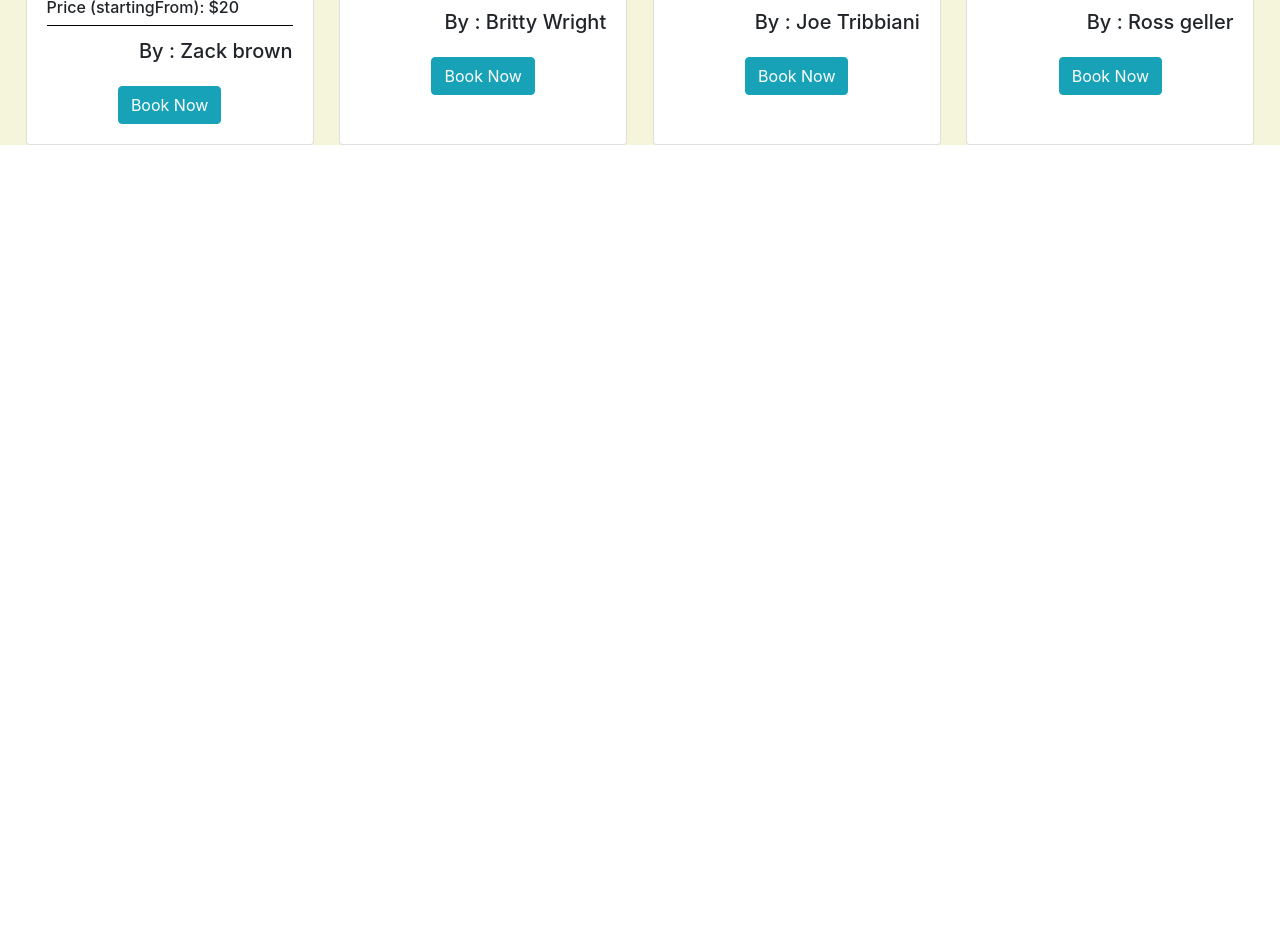
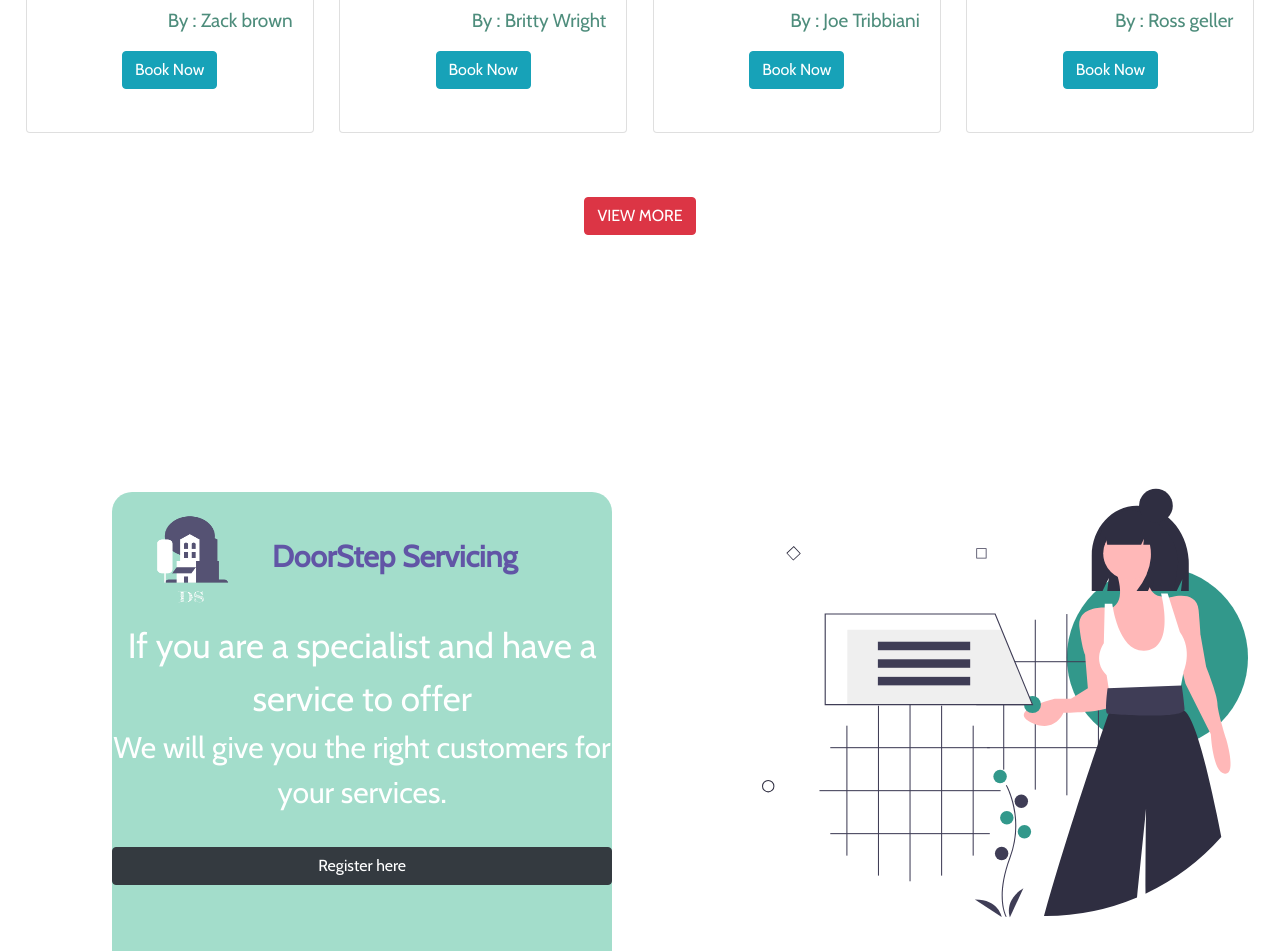
Before and after one commit to umangag07/Reactjs-Projects, a React (Create React App) app in the folder generalservicing_multipage_website/: page / in a window 1280 px wide. Shown: the part 1220-2171 px from the top of the page. Before the commit the page ends 1600 px from the top, so only its background shows below. Built offline with nearby package versions, Linux system fonts and the light colour scheme; data requests are answered from the project's data file.

Commit message:
Added the service section

```diff
--- a/generalservicing_multipage_website/db.json
+++ b/generalservicing_multipage_website/db.json
@@ -2,7 +2,7 @@
   "services": [
     {
       "id": 1,
-      "title": "I will clean your garden",
+      "title": "Garden Cleaning",
       "rating": 4,
       "thumbnailUrl":"http://localhost:5000/gardencleaning.jpg",
       "rate":"$20",
--- a/generalservicing_multipage_website/src/Containers/HomePage/Index.jsx
+++ b/generalservicing_multipage_website/src/Containers/HomePage/Index.jsx
@@ -4,6 +4,7 @@ import TopSection from "./TopSection";
 import styled from "styled-components";
 import "../../index.css";
 import ServiceSection from "./ServiceSection";
+import SpecialistSection from "./SpecialistSection";
 
 const Wrapper = styled.div`
   width: 100%;
@@ -23,6 +24,7 @@ function HomePage() {
           <Navbar />
         </TopSection>
        <ServiceSection/>
+       <SpecialistSection/>
       </Wrapper>
     </>
   );
--- a/generalservicing_multipage_website/src/Containers/HomePage/ServiceSection.jsx
+++ b/generalservicing_multipage_website/src/Containers/HomePage/ServiceSection.jsx
@@ -2,6 +2,9 @@ import React,{ useState, useEffect} from 'react'
 import styled from "styled-components";
 import CardComp from "../../components/CardComp";
 import axios from 'axios'
+import '../../index.css'
+import { Button } from "react-bootstrap";
+import Marginer from '../../components/Marginer';
 const InnerWrapper = styled.div`
   width: 100%;
   min-height: 100vh;
@@ -9,6 +12,8 @@ const InnerWrapper = styled.div`
   margin: 0;
   display: flex;
   flex-direction: column;
+  font-family: 'Cabin';
+
 `;
 const CardConatiner = styled.div`
   display: flex;
@@ -16,14 +21,17 @@ const CardConatiner = styled.div`
   margin-top:30px;
   height: 90%;
   justify-content:space-evenly ;
-  background-color:beige;
+  /* background-color:beige; */
 `;
 const Title = styled.div`
   font-size: 50px;
   color: #df5c5c;
+  font-family: 'Cabin';
 `;
 
+const More = styled.div`
 
+`;
 
 function ServiceSection() {
    const [services, Setservices] = useState([]);
@@ -49,6 +57,8 @@ function ServiceSection() {
                  <CardComp key={id} {...service}/>
     ))}
           </CardConatiner>
+          <Marginer direction="vertical" margin="4em"/>
+          <More><Button variant="danger" > VIEW MORE</Button></More>
 
         </InnerWrapper>
         </>
--- /dev/null
+++ b/generalservicing_multipage_website/src/Containers/HomePage/SpecialistSection.jsx
@@ -0,0 +1,61 @@
+import React from "react";
+import styled from "styled-components";
+import "../../index.css";
+import Sp_illus from "../../Assets/Illustrations/specialist.svg"
+import Logo from "../../components/Logo";
+import {Button} from 'react-bootstrap'
+import Marginer from "../../components/Marginer";
+const Wrapper = styled.div`
+  width: 100%;
+  min-height: 100vh;
+  padding: 0;
+  margin: 0;
+  display: flex;
+  font-family: "Cabin";
+
+  padding: 2em;
+
+`;
+const DisplayText = styled.div`
+  display: flex;
+  flex-direction: column;
+  width: 36em;
+  height: 30em;
+  text-align: center;
+  margin: 5em;
+  border-radius:20px;
+  background-color:#a3ddcb;
+`;
+const StandoutImage= styled.div`
+  width: 35em;
+  height: 29em;
+  margin-top:3.7em;
+  img{
+      width:100%;
+      height:100%;
+  }
+
+`;
+const Text = styled.div`
+     font-size:${props=>props.size};
+     color:${props=>props.color};
+`;
+function SpecialistSection() {
+  return (
+    <>
+      <Wrapper>
+        <DisplayText>
+            <Logo color="#6155a6"/>
+            <Text size="35px" color="white">If you are a specialist and have a service to offer</Text>
+            <Text size="30px" color="white">We will give you the right customers for your services.</Text>
+            <Marginer direction="vertical" margin="2em"/>
+            <Button variant="dark">Register here</Button>
+        </DisplayText>
+        <Marginer direction="horizontal" margin="5em"/>
+       <StandoutImage><img src={Sp_illus} alt="sp"/></StandoutImage>
+      </Wrapper>
+    </>
+  );
+}
+
+export default SpecialistSection;
--- a/generalservicing_multipage_website/src/Containers/HomePage/TopSection.jsx
+++ b/generalservicing_multipage_website/src/Containers/HomePage/TopSection.jsx
@@ -5,6 +5,7 @@ import landingPagePhoto from "../../Assets/Illustrations/landing_page.svg";
 import 'bootstrap/dist/css/bootstrap.min.css';
 import {Button} from 'react-bootstrap'
 import Marginer from '../../components/Marginer'
+import '../../index.css'
 
 const TopConatiner = styled.div`
   display: flex;
@@ -13,6 +14,7 @@ const TopConatiner = styled.div`
   background: url(${LandingPhoto});
   background-position: 0px -170px;
   background-size: cover;
+  font-family: 'Cabin';
 `;
 const Background = styled.div`
   width: 100%;
--- a/generalservicing_multipage_website/src/components/CardComp.js
+++ b/generalservicing_multipage_website/src/components/CardComp.js
@@ -15,24 +15,28 @@ const InfoConatiner = styled.div`
   flex-direction: column;
   align-items: ${props=>props.direction};
 `;
+const Text = styled.div`
+     font-size:${props=>props.size};
+     color:${props=>props.color};
+`;
 function CardComp(props) {
   const {thumbnailUrl,title,rating,rate,specialist} = props
   return (
     <>
-      <Card style={{ width: "18rem" }}>
+      <Card style={{ width: "18rem", height:"28rem" }}>
         <Card.Img variant="top" src={thumbnailUrl} width="253.2px" height="185.93px" />
         <Card.Body>
-          <h4>{title}</h4>
+          <Text size="26px" color="#045762">{title}</Text>
           <Marginer direction="vertical" margin="13px" />
           <InfoConatiner direction="flex-start">
-           <h6>Rating : {rating}</h6>
-            <h6>Price (startingFrom): {rate}</h6>
+           <Text size="16px" color="#df5c5c">Rating : {rating}</Text>
+            <Text size="17px" color="#df5c5c">Price (startingFrom): {rate}</Text>
           </InfoConatiner>
 
           <Seperator />
           <Marginer direction="vertical" margin="13px" />
           <InfoConatiner direction="flex-end">
-            <h5>By : {specialist.fullname}</h5>
+            <Text size="19px" color="#4e8d7c">By : {specialist.fullname}</Text>
 
           </InfoConatiner>
 
--- a/generalservicing_multipage_website/src/components/Logo.js
+++ b/generalservicing_multipage_website/src/components/Logo.js
@@ -19,18 +19,18 @@ const LogoText = styled.div`
      margin:0;
      font-size:${({fontSize})=> fontSize ? fontSize: "30px"};
      font-weight:700;
-     color:#f1f1f1;
+     color:${props=>props.color?props.color:"#f1f1f1"};
      font-family: 'Cabin', sans-serif;
 `;
 
 function Logo(props) {
-    const {width,height,fontSize} = props
+    const {width,height,fontSize,color} = props
     return (
 
         <>
         <Logoconatiner width={width} height={height} fontSize={fontSize}>
             <LogoImage><img src={LogoIcon} alt="Logo"/></LogoImage>
-            <LogoText>DoorStep Servicing</LogoText>
+            <LogoText color={color}>DoorStep Servicing</LogoText>
         </Logoconatiner>
 
         </>
```
Also changed, not shown: generalservicing_multipage_website/src/Assets/Illustrations/specialist.svg (added).
